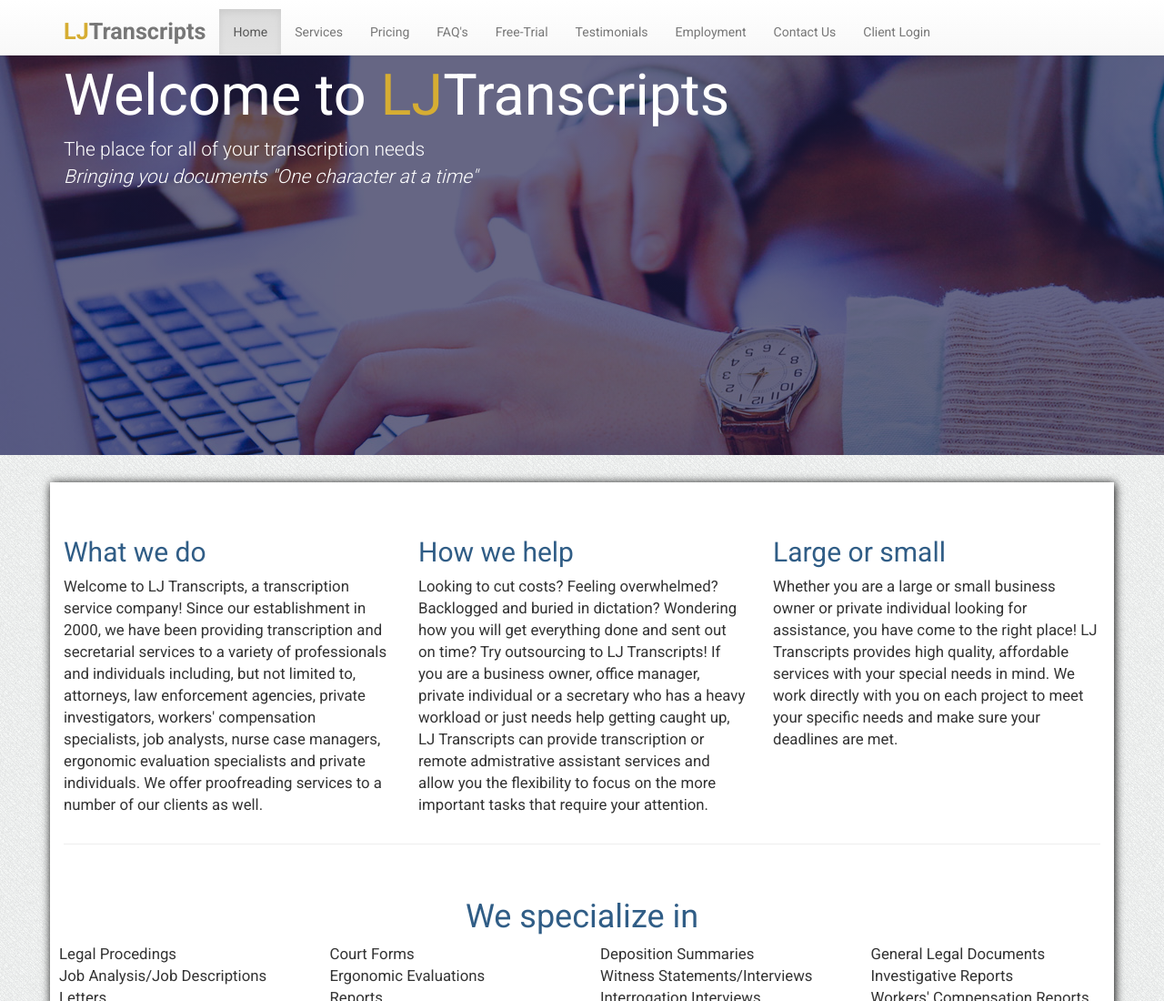
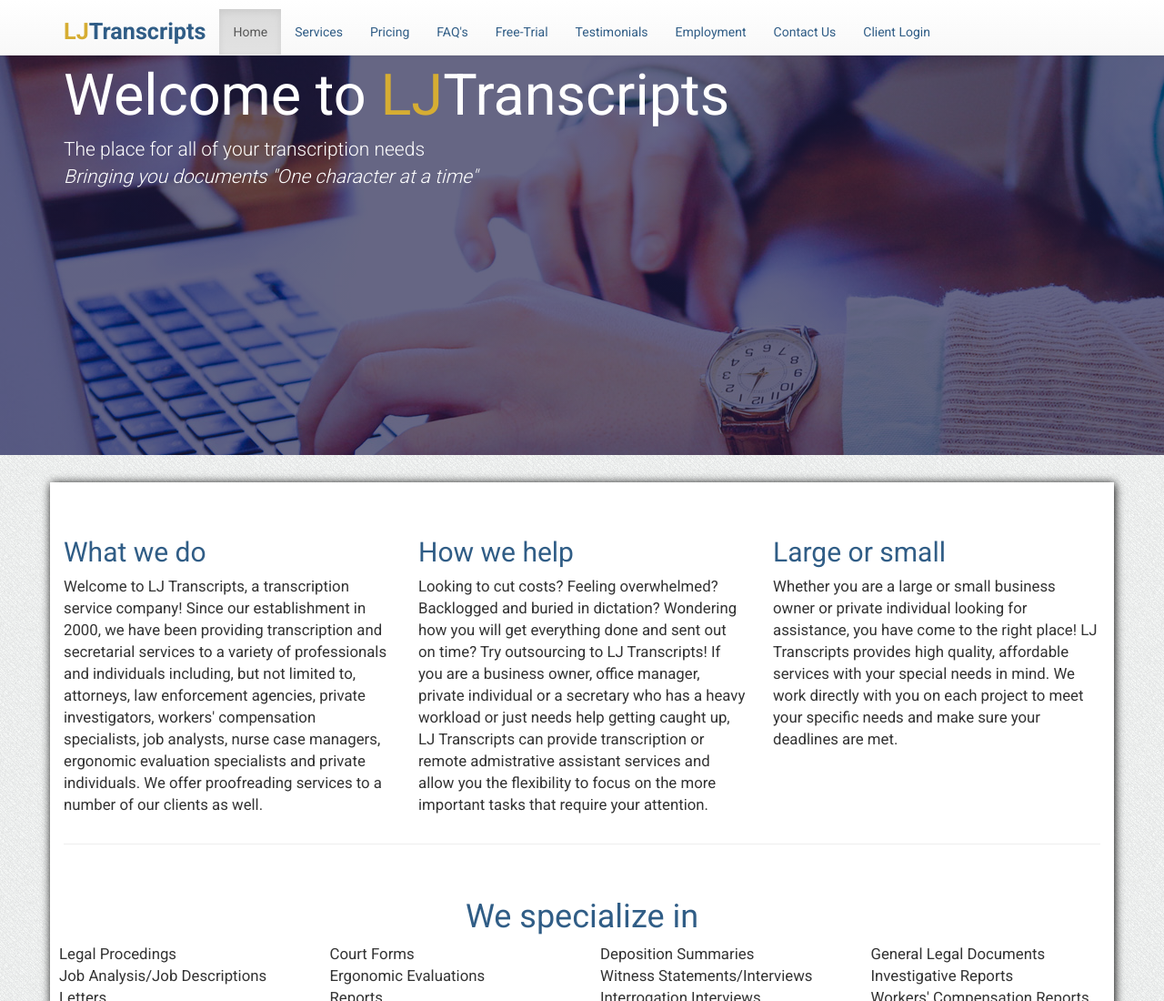
Before and after one commit to patrickmult/LJTranscripts_website, a plain HTML site: page index.html in a window 1280 px wide. Shown: the top 1100 px of the page at 91% size. Drawn offline with nearby package versions, Linux system fonts and the light colour scheme.

Commit message:
navbar font color

```diff
--- a/css/main.css
+++ b/css/main.css
@@ -49,16 +49,16 @@ blockquote footer {
 }
 
 .navbar-default {
-
+    color: #305d86;
     padding-top: 10px;
 }
 
 .navbar-default .navbar-nav>li>a {
-
+    color: #305d86;
 }
 
 .navbar-default .navbar-brand {
-
+    color: #305d86;
     font-size: 1.8em;
     font-weight: bold;
 }
```
